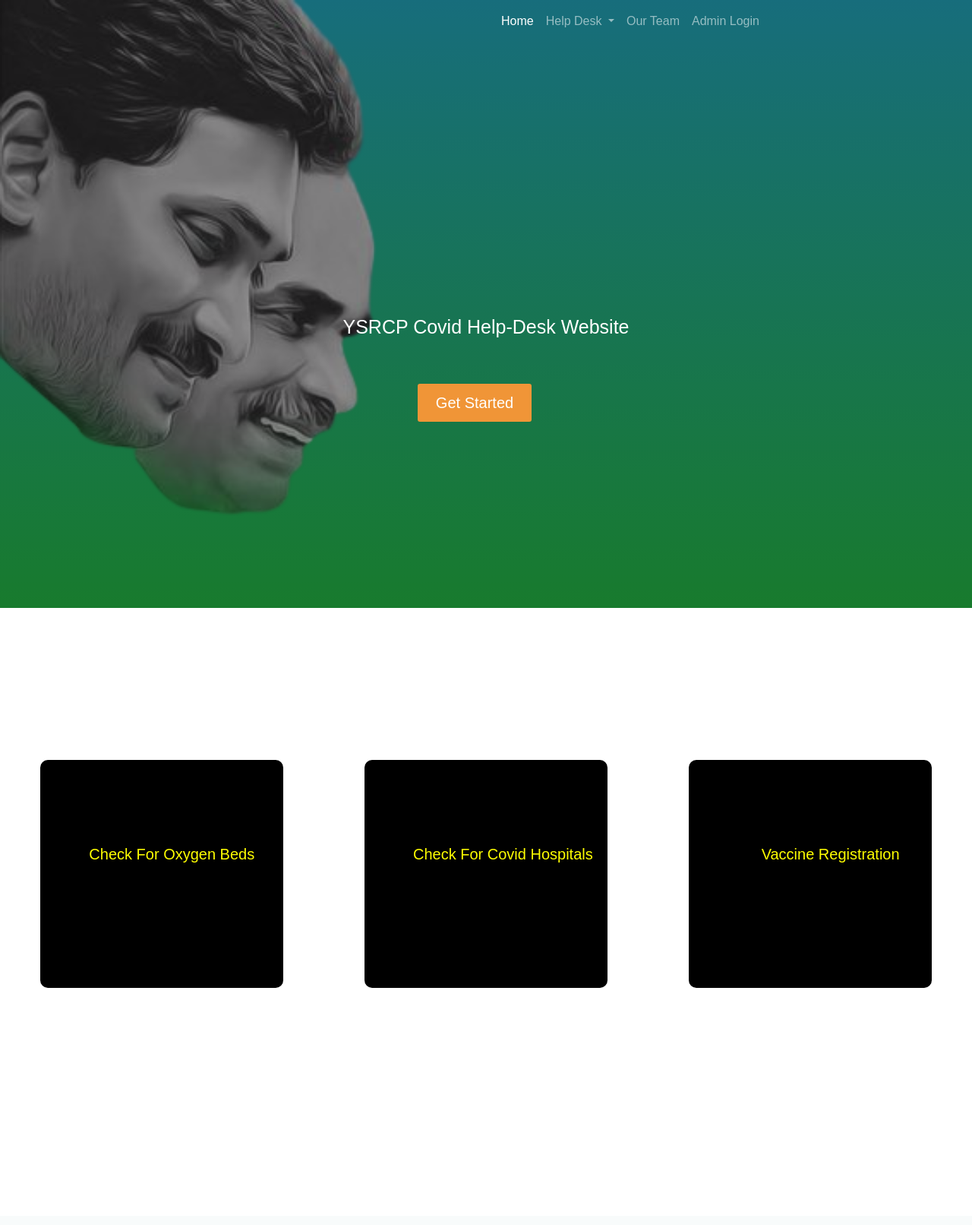
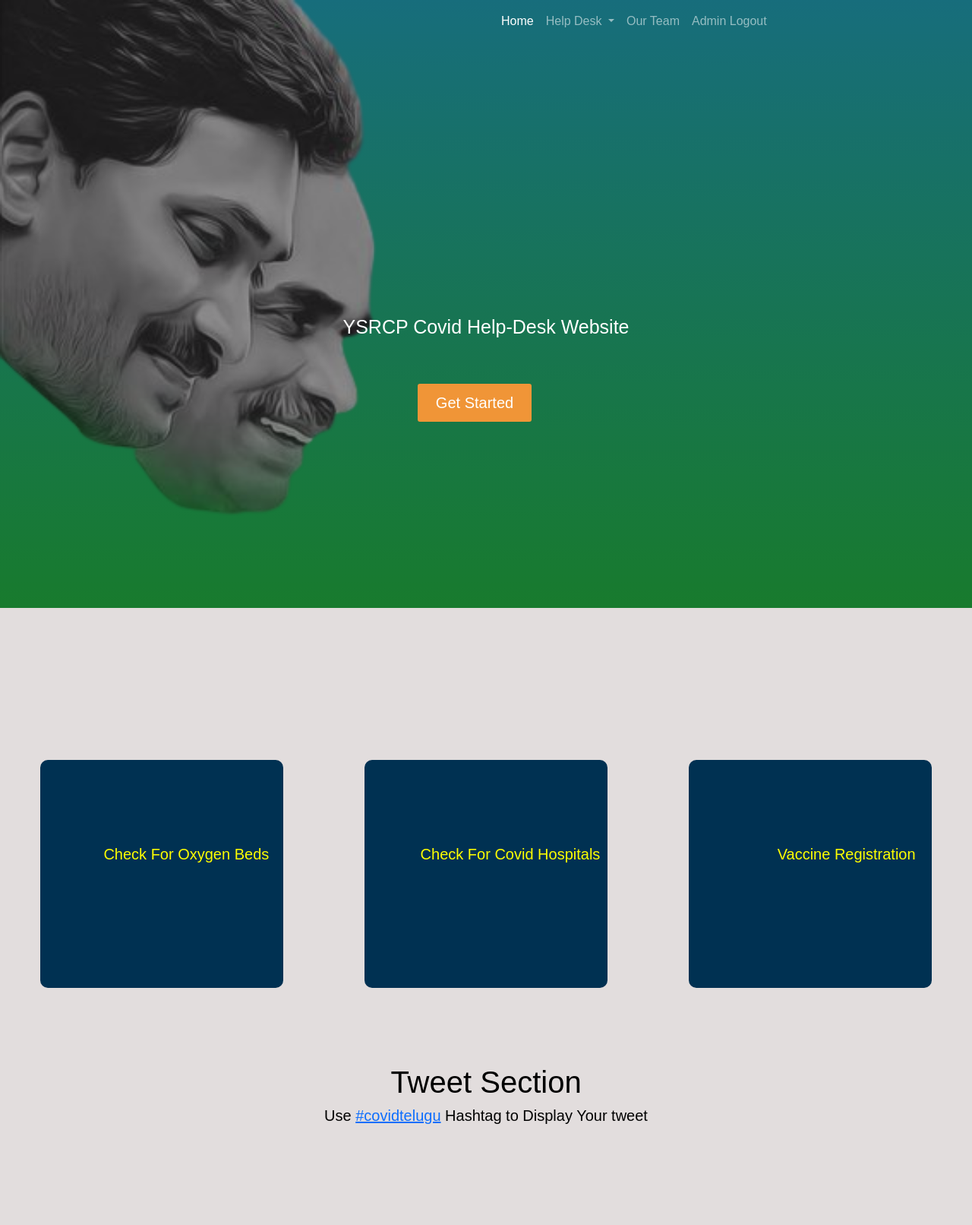
Before and after one commit to sudeepdeep/covid-help-desk, a Flask app: page / in a window 1280 px wide. Shown: the whole page at 76% size. Before the commit the page ends 1300 px from the top, so only its background shows below. Run offline with Flask 2, Linux system fonts and the light colour scheme; the visitor is signed in with stand-in values (Sample User, id 1); some libraries are stand-ins or nearby versions.

Commit message:
Update index.html

```diff
--- a/templates/index.html
+++ b/templates/index.html
@@ -54,7 +54,7 @@ opacity: 1;
     font-size:25px;
     color:white;
 }
-.first button{
+.butt button{
     position: absolute;
     width: 150px;
     top:60%;
@@ -68,7 +68,7 @@ opacity: 1;
     z-index:2;
     cursor: pointer;
 }
-.first button a{
+.butt button a{
     text-decoration: none;
     color:white;
     font-size: 20px;
@@ -86,6 +86,7 @@ opacity: 1;
 }
 .second{
     position: absolute;
+    background-color:rgb(226, 221, 221);
     height:100vh;
     width:100%;
 }
@@ -99,23 +100,27 @@ opacity: 1;
     height:300px;
     width:25%;
     margin-top:200px;
-    background-color: black;
+    background-color: #003152;
+    transition: transform .2s;
+
 }
 .hospitals{
-    border: 0px solid black;
+    border: 0px solid #003152;
     border-radius:10px;
     height:300px;
     width:25%;
     margin-top:200px;
-    background-color: black;
+    background-color: #003152;
+    transition: transform .2s;
 }
 .vaccine{
-    border: 0px solid black;
+    border: 0px solid #003152;
     border-radius:10px;
     height:300px;
     width:25%;
     margin-top:200px;
-    background-color: black;
+    background-color: #003152;
+    transition: transform .2s;
 }
 .helptext1{
     margin-top: 35%;
@@ -145,7 +150,11 @@ opacity: 1;
 .oxygen:hover{
     background-image: linear-gradient(to bottom, rgba(245, 246, 252, 0.52), rgba(27, 27, 27, 0.73)),url("{{url_for('static',filename = 'images/oxygen.jpeg')}}");
     background-size: cover;
-    transition:0.5s ease;
+    transform:scale(1.1);
+    box-shadow: -15px -12px 8px rgba(0, 0, 0, 0.4);
+
+
+
 }
 .oxygen:hover h5{
     font-size: 20px;
@@ -155,7 +164,8 @@ opacity: 1;
 .hospitals:hover{
     background-image: linear-gradient(to bottom, rgba(245, 246, 252, 0.52), rgba(27, 27, 27, 0.73)),url("{{url_for('static',filename = 'images/hsptl.jpg')}}");
     background-size: cover;
-    transition:0.5s ease;
+    transform:scale(1.1);
+    box-shadow: -15px -12px 8px rgba(0, 0, 0, 0.4);
 }
 .hospitals:hover h5{
     font-size: 20px;
@@ -165,7 +175,8 @@ opacity: 1;
 .vaccine:hover{
     background-image: linear-gradient(to bottom, rgba(245, 246, 252, 0.52), rgba(27, 27, 27, 0.73)),url("{{url_for('static',filename = 'images/vaccine.jpg')}}");
     background-size: cover;
-    transition:0.5s ease;
+    transform:scale(1.1);
+    box-shadow: -15px -12px 8px rgba(0, 0, 0, 0.4);
 
 }
 .vaccine:hover h5{
@@ -180,6 +191,28 @@ div.fadeOut{
 div.fadeIn{
     opacity: 1;
     pointer-events: all;
+}
+.third{
+    margin-top: 100px;
+    padding-bottom:100px;
+    background-color: rgb(226, 221, 221);
+}
+.third marquee{
+    text-align: center;
+    color:black;
+}
+.third marquee h3{
+    color:black;
+}
+.third h1,h5{
+    color:black;
+    text-align: center;
+    }
+
+marquee img{
+    width:100px;
+    height:100px;
+    border-radius: 50px;
 }
 </style>
 
@@ -204,23 +237,27 @@ div.fadeIn{
                   <div class="collapse navbar-collapse" id="navbarNavDropdown">
                     <ul class="navbar-nav">
                       <li class="nav-item">
-                        <a class="nav-link active" aria-current="page" href="#">Home</a>
+                        <a class="nav-link active" aria-current="page" href="/">Home</a>
                       </li>
                       <li class="nav-item dropdown">
                         <a class="nav-link dropdown-toggle" href="#" id="navbarDropdownMenuLink" role="button" data-bs-toggle="dropdown" aria-expanded="false">
                           Help Desk
                         </a>
                         <ul class="dropdown-menu" aria-labelledby="navbarDropdownMenuLink">
-                          <li><a class="dropdown-item" href="#">Oxygen Beds Availability</a></li>
-                          <li><a class="dropdown-item" href="#">Covid Hospitals NearBy</a></li>
-                          <li><a class="dropdown-item" href="#">Vaccine Registration</a></li>
+                          <li><a class="dropdown-item" href="/oxygen">Oxygen Beds Availability</a></li>
+                          <li><a class="dropdown-item" href="/hsptldist">Quarantine centers NearBy</a></li>
+                          <li><a class="dropdown-item" href="/vaccination">Vaccine Registration</a></li>
                         </ul>
                       </li>
                       <li class="nav-item">
-                        <a class="nav-link" href="#">Our Team</a>
+                        <a class="nav-link" href="/team">Our Team</a>
                       </li>
                       <li class="nav-item">
+                        {% if types %}
+                        <a class="nav-link" href="/logout">{{types}}</a>
+                        {% else %}
                         <a class="nav-link" href="/admin">Admin Login</a>
+                        {% endif %}
                       </li>
                     </ul>
                   </div>
@@ -231,15 +268,35 @@ div.fadeIn{
             <img class = "cover-image" src = "{{url_for('static',filename = 'images/screen-3.jpg')}}">
             <img class = "head-image" src = "{{url_for('static',filename = 'images/ysj2.png')}}">
             <h1 class='title'>YSRCP Covid Help-Desk Website</h1>
-            <button><a href = "#second">Get Started</a></button>
+            <div class = "butt">
+            <button><a href = "#second">Get Started</a></button></div>
 
         </div>
 
         <div class=  "second" id = "second">
             <div class="helpdesk">
            <div class="oxygen"><a href= "/oxygen"><h5 class= "helptext1">Check For Oxygen Beds</h5></a></div>
-           <div class="hospitals"><a href= "#"><h5 class= "helptext2">Check For Covid Hospitals</h5></a></div>
+           <div class="hospitals"><a href= "/hsptldist"><h5 class= "helptext2">Check For Covid Hospitals</h5></a></div>
             <div class="vaccine"><a href= "#"><h5 class= "helptext3">Vaccine Registration</h5></a></div>
+        </div>
+
+        <div class = "third" style="color:black;">
+                <h1>Tweet Section</h1>
+                <h5>Use <a href = "https://twitter.com/hashtag/covidtelugu?src=hashtag_click", target="_blank">#covidtelugu</a> Hashtag to Display Your tweet</h5>
+                <marquee direction = "up" scrollamount="5">
+                    {% if td %}
+                    {% for i in range(leng) %}
+                    {% if i%7 == 0 and i != 1%}
+                       <img src =  {{v_td[i]}}><br>
+                           <a href = "https://twitter.com/{{v_td[i+1]}}">{{v_td[i+1]}}</a>
+
+                        {% else%}
+                            {{v_td[i]}}<br>
+                    {% endif %}
+                    {% endfor %}
+                {% endif %}
+            </marquee>
+
         </div>
         </div>
 
```
